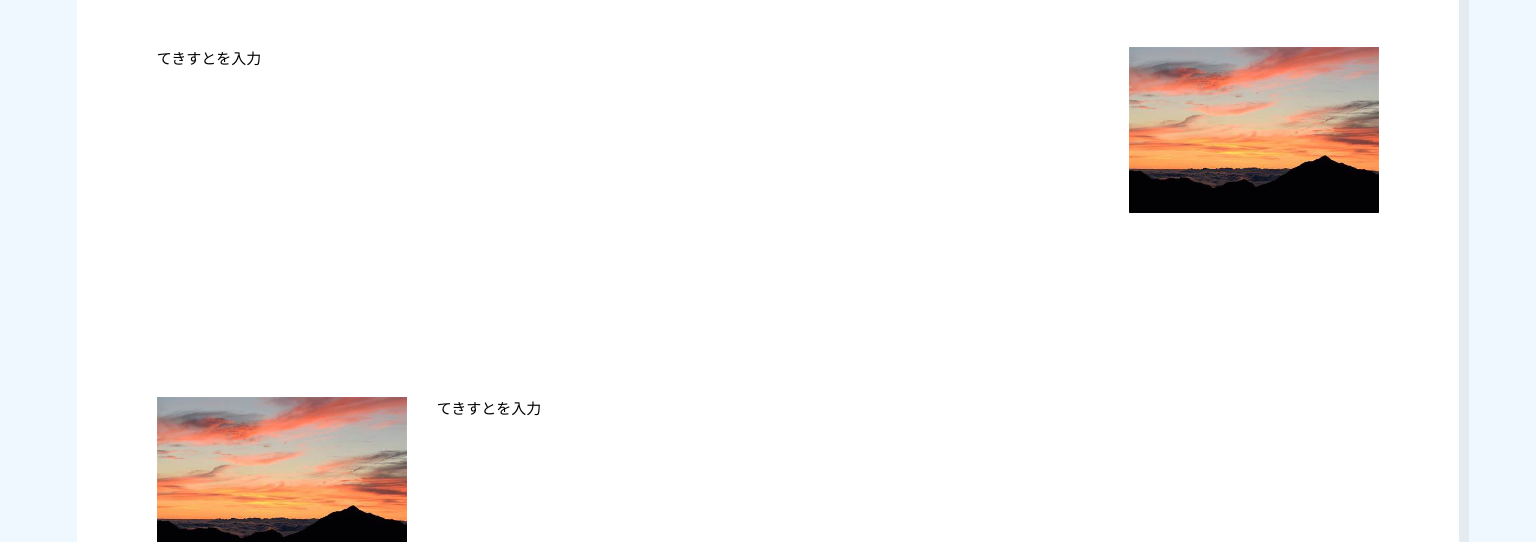
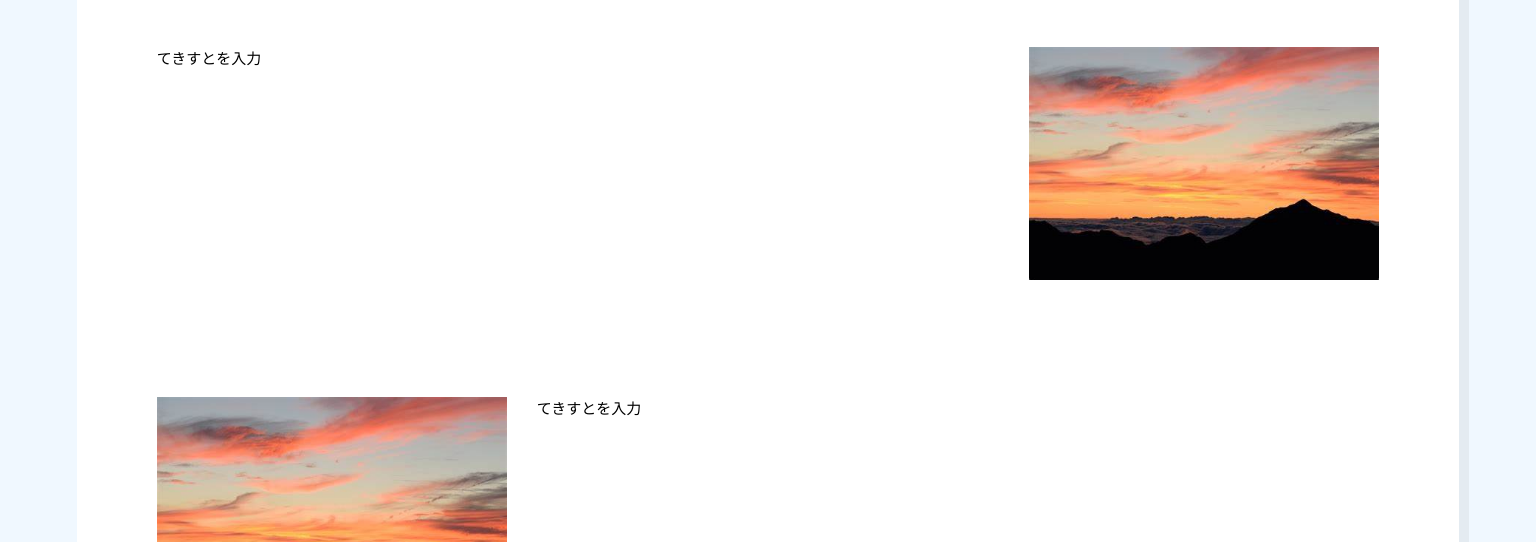
Before and after one commit to ulxsth/asofes-webpage, a plain HTML site: page index.html in a window 1536 px wide. Shown: the part 242-784 px from the top of the page. Drawn offline with Linux system fonts and the light colour scheme; a web font is replaced by a local one.

Commit message:
画像サイズが画面幅似合うように調整

```diff
--- a/css/responcive.css
+++ b/css/responcive.css
@@ -1,4 +1,4 @@
-/* スマホ用 */
+/* スマホ */
 @media screen and (max-width: 700px) {
     .headline {
         font-size: 3rem;
@@ -17,7 +17,7 @@
     }
 }
 
-/* PC用 */
+/* タブレット・PC */
 @media screen and (min-width: 701px) {
     .left-img {
         float: left;
@@ -29,3 +29,10 @@
         margin: 0 0 2rem 3rem;
     }
 }
+
+/* PC */
+@media screen and (min-width: 1401px) {
+    .content img {
+        width: 35rem;
+    }
+}
```
